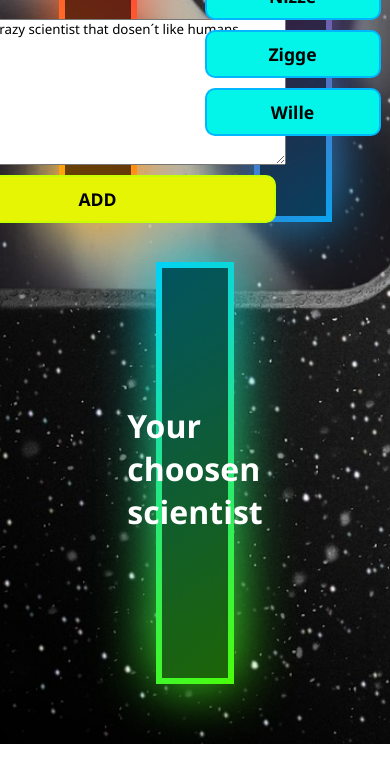
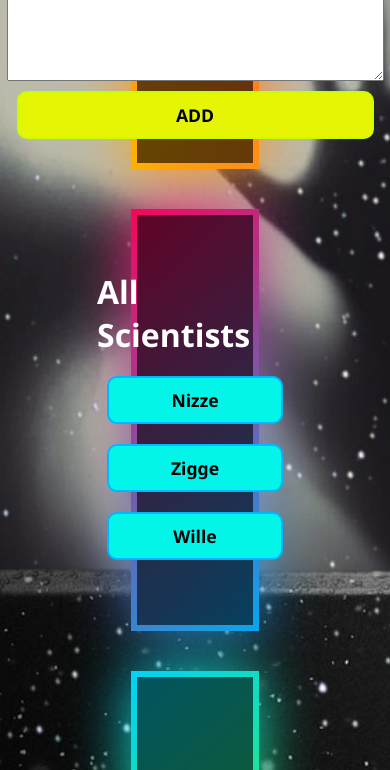
Before and after one commit to ThereseHagwall/EvilScientistDB, a plain HTML site: page index.html in a window 390 px wide. Shown: the part 708-1478 px from the top of the page. Before the commit the page ends 1452 px from the top, so only its background shows below. Drawn offline with Linux system fonts and the light colour scheme.

Commit message:
add bugfixes

```diff
--- a/index.html
+++ b/index.html
@@ -61,7 +61,7 @@ Ex. Nizze is a crazy scientist that dosen´t like humans.</textarea
             </div>
             <div class="box">
                 <span></span>
-                <div class="content">
+                <div class="content info">
                     <h2>Your choosen scientist</h2>
                     <article id="artName"></article>
                     <article id="artAge"></article>
--- a/style.css
+++ b/style.css
@@ -9,12 +9,10 @@ h1 {
     display: flex;
     justify-content: center;
     align-items: flex-start;
-    font-size: 100px;
+    font-size: 72px;
     color: black;
     margin-bottom: 40px;
 }
-
-
 
 html {
     background-image: url(labb10.jpg);
@@ -25,7 +23,7 @@ html {
 .container{
     position: relative;
     display: flex;
-    justify-content: space-around;
+    justify-content: space-evenly;
     align-items: center;
     padding: 40px 0;
     flex-wrap: wrap;
@@ -33,8 +31,9 @@ html {
 
 .container .box{
     position: relative;
-    width: 20vw;
-    height: 50vh;
+    max-width: 33%;
+    min-width: 20vw;
+    min-height: 50vh;
     color: #fff;
     background: #111;
     display: flex;
@@ -88,12 +87,17 @@ html {
     position: relative;
     z-index: 10;
     padding: 20px 40px;
+    display: flex;
+    flex-direction: column;
+    align-items: flex-start;
+    align-content: flex-start;
 }
 
 .container .box .content h2{
     font-size: 2em;
     color: #fff;
     margin-bottom: 10px;
+
 }
 
 .container .box .content article{
@@ -104,7 +108,8 @@ html {
 }
 
 .container .box .content button{
-    display: inline-block;
+    display: flex;
+    flex-wrap: wrap;
     font-size: 1.1em;
     color: #111;
     background: #fff;
@@ -120,10 +125,16 @@ html {
     cursor: pointer;
     border-radius: 10px;
     margin: 10px;
-    display: flex;
     justify-content: center;
 }
 
+.info{
+    word-wrap: break-word;
+}
+
+.add-scientist{
+    max-width: 100%;
+}
 .container .box .content .addButton{
     background: rgb(229, 245, 3);
     border: 2px solid rgb(200, 255, 0);
@@ -143,3 +154,15 @@ form{
     box-shadow: 0 5px 25px 0 rgb(238, 255, 0) inset, 0 5px 25px 0 rgb(238, 255, 0),
     0 5px 25px 0 rgb(238, 255, 0) inset, 0 5px 25px 0 rgb(238, 255, 0);
 }
+
+@media only screen and (max-width: 769px){
+    .container{
+    display: flex;
+    flex-direction: column;
+    }
+
+    .add-scientist{
+        max-width: fit-content;
+        max-height: fit-content;
+    }
+}
```
